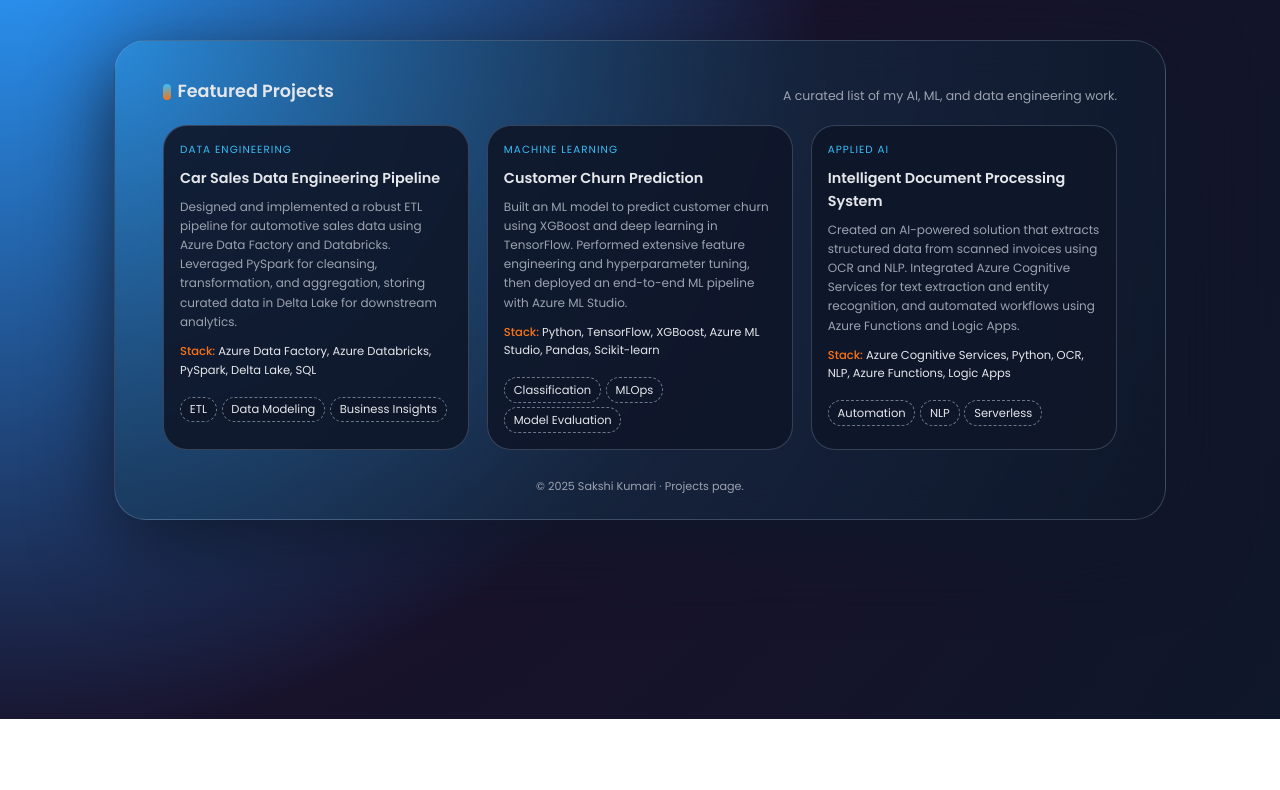
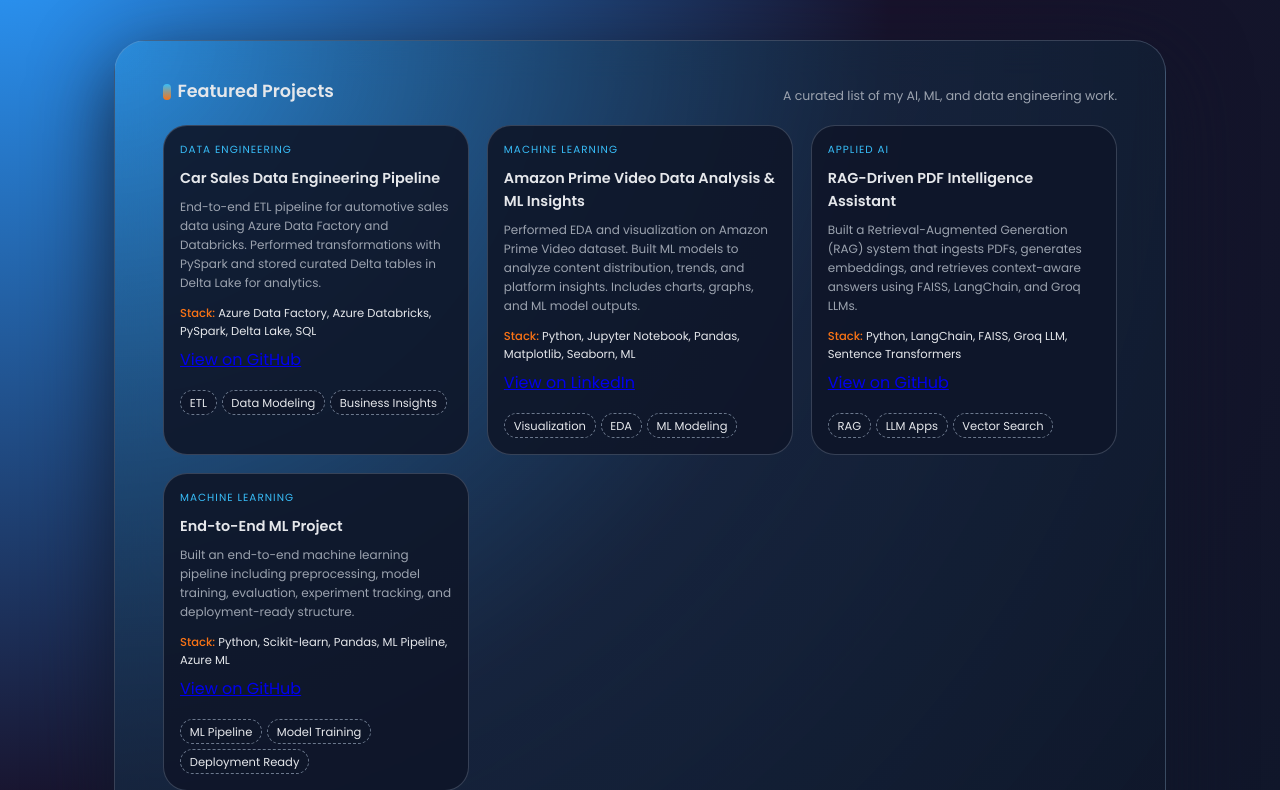
Before and after one commit to sakshi6202-cmr/portfolio-2.0, a plain HTML site: page projects.html in a window 1280 px wide. Shown: the part 81-871 px from the top of the page. Before the commit the page ends 800 px from the top, so only its background shows below. Drawn offline with Linux system fonts and the light colour scheme.

Commit message:
Update projects.html

```diff
--- a/projects.html
+++ b/projects.html
@@ -45,18 +45,25 @@
         </div>
 
         <div class="projects-grid">
-          <!-- Project 1 -->
+          <!-- Project 1: Car Sales DE -->
           <article class="project-card">
             <div class="project-tag">Data Engineering</div>
             <h3 class="project-title">Car Sales Data Engineering Pipeline</h3>
             <p class="project-desc">
-              Designed and implemented a robust ETL pipeline for automotive sales data using Azure Data Factory and Databricks.
-              Leveraged PySpark for cleansing, transformation, and aggregation, storing curated data in Delta Lake for
-              downstream analytics.
+              End-to-end ETL pipeline for automotive sales data using Azure Data Factory and Databricks.
+              Performed transformations with PySpark and stored curated Delta tables in Delta Lake for analytics.
             </p>
             <p class="project-tech">
               <span>Stack:</span> Azure Data Factory, Azure Databricks, PySpark, Delta Lake, SQL
             </p>
+            <a
+              class="project-link"
+              href="https://github.com/sakshi6202-cmr/Car-Sales-DE-Project-Resource"
+              target="_blank"
+              rel="noopener"
+            >
+              View on GitHub
+            </a>
             <div class="project-footer">
               <div class="project-pill-row">
                 <span class="project-pill">ETL</span>
@@ -66,43 +73,86 @@
             </div>
           </article>
 
-          <!-- Project 2 -->
+          <!-- Project 2: Amazon Prime ML -->
           <article class="project-card">
             <div class="project-tag">Machine Learning</div>
-            <h3 class="project-title">Customer Churn Prediction</h3>
+            <h3 class="project-title">Amazon Prime Video Data Analysis &amp; ML Insights</h3>
             <p class="project-desc">
-              Built an ML model to predict customer churn using XGBoost and deep learning in TensorFlow. Performed extensive
-              feature engineering and hyperparameter tuning, then deployed an end-to-end ML pipeline with Azure ML Studio.
+              Performed EDA and visualization on Amazon Prime Video dataset. Built ML models to analyze content distribution,
+              trends, and platform insights. Includes charts, graphs, and ML model outputs.
             </p>
             <p class="project-tech">
-              <span>Stack:</span> Python, TensorFlow, XGBoost, Azure ML Studio, Pandas, Scikit-learn
+              <span>Stack:</span> Python, Jupyter Notebook, Pandas, Matplotlib, Seaborn, ML
             </p>
+            <a
+              class="project-link"
+              href="https://www.linkedin.com/posts/sakshi-kumari-519596280_amazon-prime-video-content-analysis-activity-7227782216749961217-TOcL"
+              target="_blank"
+              rel="noopener"
+            >
+              View on LinkedIn
+            </a>
             <div class="project-footer">
               <div class="project-pill-row">
-                <span class="project-pill">Classification</span>
-                <span class="project-pill">MLOps</span>
-                <span class="project-pill">Model Evaluation</span>
+                <span class="project-pill">Visualization</span>
+                <span class="project-pill">EDA</span>
+                <span class="project-pill">ML Modeling</span>
               </div>
             </div>
           </article>
 
-          <!-- Project 3 -->
+          <!-- Project 3: RAG PDF -->
           <article class="project-card">
             <div class="project-tag">Applied AI</div>
-            <h3 class="project-title">Intelligent Document Processing System</h3>
+            <h3 class="project-title">RAG-Driven PDF Intelligence Assistant</h3>
             <p class="project-desc">
-              Created an AI-powered solution that extracts structured data from scanned invoices using OCR and NLP.
-              Integrated Azure Cognitive Services for text extraction and entity recognition, and automated workflows using
-              Azure Functions and Logic Apps.
+              Built a Retrieval-Augmented Generation (RAG) system that ingests PDFs, generates embeddings, and retrieves
+              context-aware answers using FAISS, LangChain, and Groq LLMs.
             </p>
             <p class="project-tech">
-              <span>Stack:</span> Azure Cognitive Services, Python, OCR, NLP, Azure Functions, Logic Apps
+              <span>Stack:</span> Python, LangChain, FAISS, Groq LLM, Sentence Transformers
             </p>
+            <a
+              class="project-link"
+              href="https://github.com/sakshi6202-cmr/RAG-Langchain"
+              target="_blank"
+              rel="noopener"
+            >
+              View on GitHub
+            </a>
             <div class="project-footer">
               <div class="project-pill-row">
-                <span class="project-pill">Automation</span>
-                <span class="project-pill">NLP</span>
-                <span class="project-pill">Serverless</span>
+                <span class="project-pill">RAG</span>
+                <span class="project-pill">LLM Apps</span>
+                <span class="project-pill">Vector Search</span>
+              </div>
+            </div>
+          </article>
+
+          <!-- Project 4: End-to-End ML -->
+          <article class="project-card">
+            <div class="project-tag">Machine Learning</div>
+            <h3 class="project-title">End-to-End ML Project</h3>
+            <p class="project-desc">
+              Built an end-to-end machine learning pipeline including preprocessing, model training, evaluation,
+              experiment tracking, and deployment-ready structure.
+            </p>
+            <p class="project-tech">
+              <span>Stack:</span> Python, Scikit-learn, Pandas, ML Pipeline, Azure ML
+            </p>
+            <a
+              class="project-link"
+              href="https://github.com/sakshi6202-cmr/mlproject"
+              target="_blank"
+              rel="noopener"
+            >
+              View on GitHub
+            </a>
+            <div class="project-footer">
+              <div class="project-pill-row">
+                <span class="project-pill">ML Pipeline</span>
+                <span class="project-pill">Model Training</span>
+                <span class="project-pill">Deployment Ready</span>
               </div>
             </div>
           </article>
```
